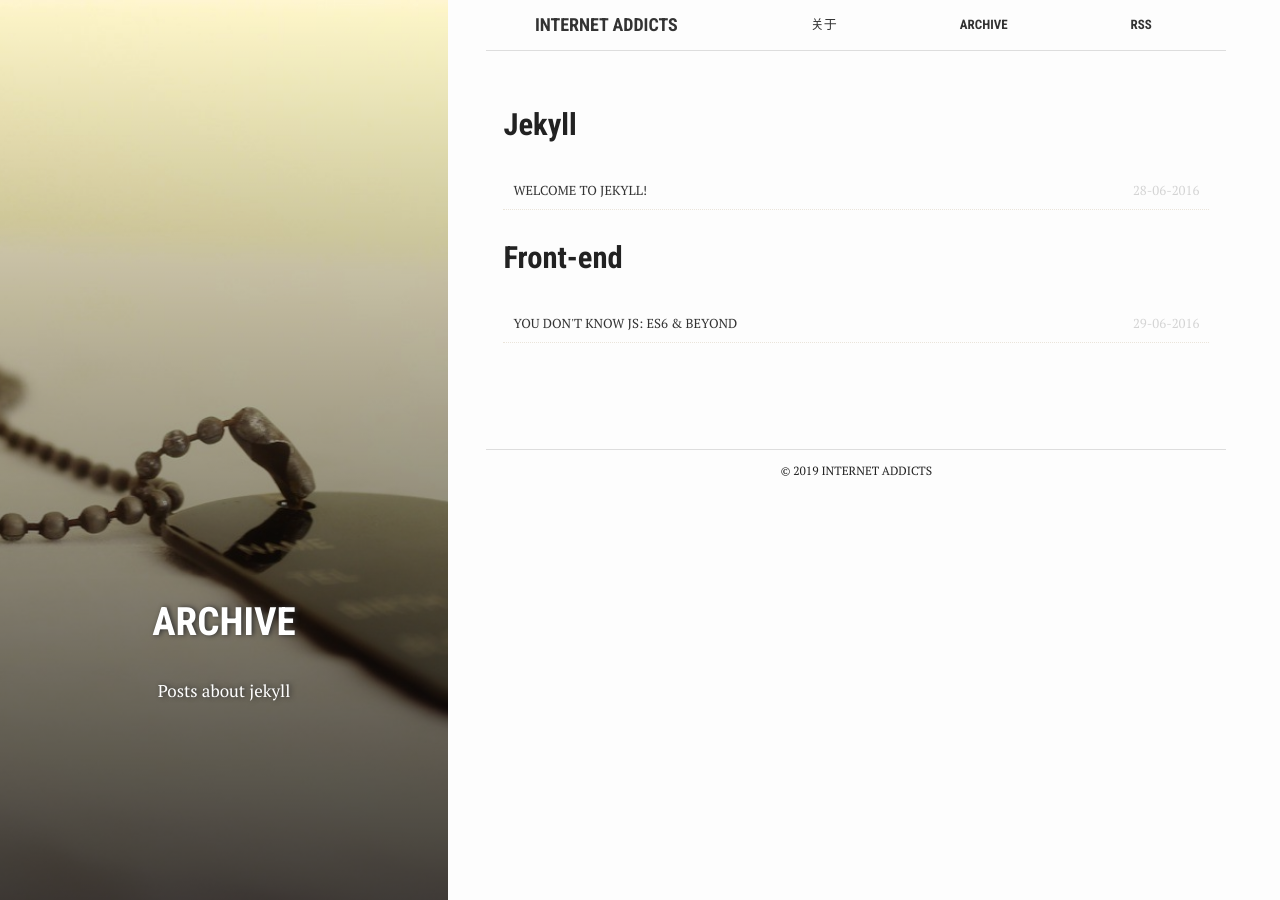
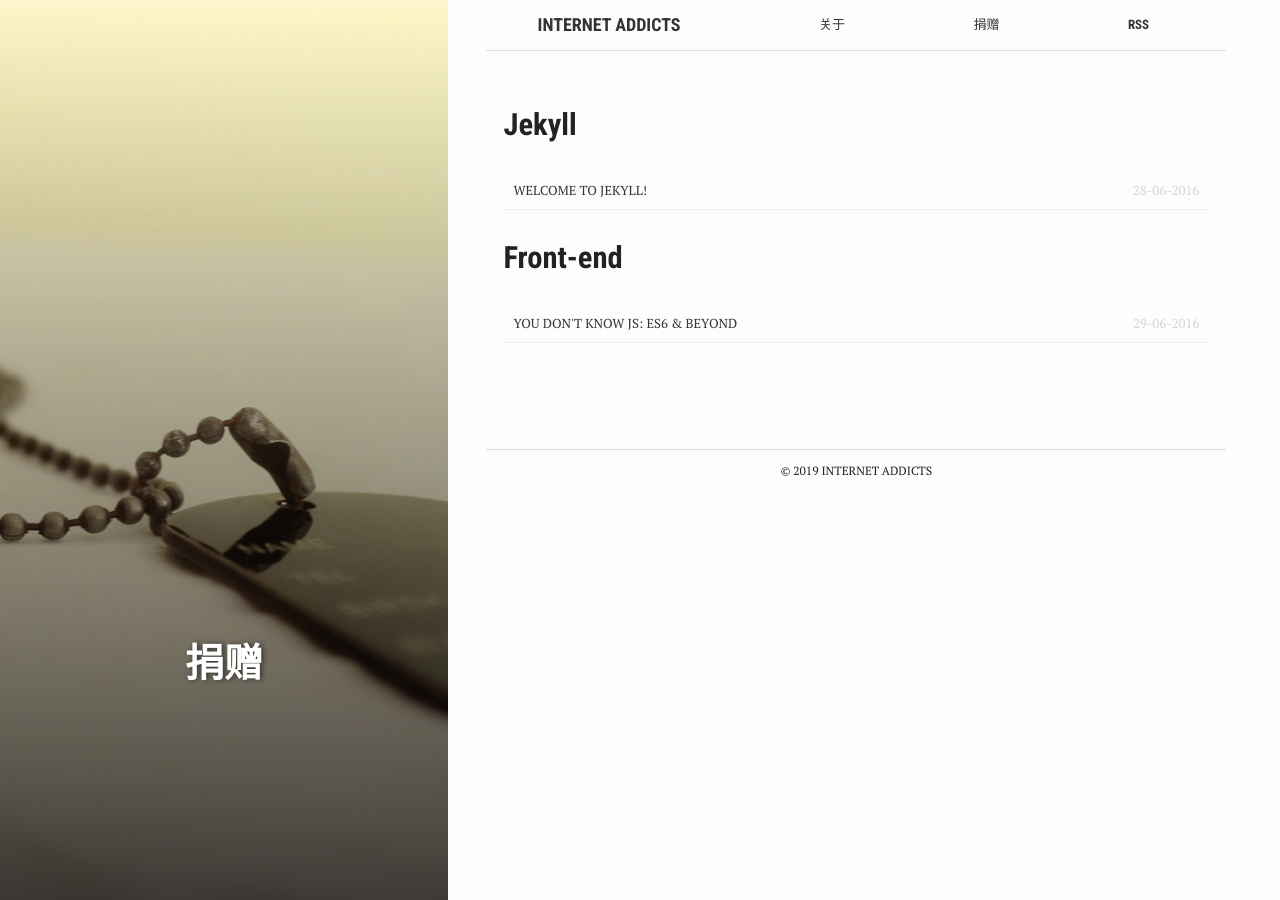
Before and after one commit to zmkUp/zmkUp.github.io, a Jekyll site: the page built from archive.md, in a window 1280 px wide. Built offline with Jekyll 4.4.1, drawn with Linux system fonts in a browser that asks for light colours.

Commit message:
Update archive.md

```diff
--- a/archive.md
+++ b/archive.md
@@ -2,9 +2,9 @@
 bg: "tag.jpg"
 layout: page
 permalink: /posts/
-title: "Archive"
+title: "捐赠"
 crawlertitle: "All articles"
-summary: "Posts about jekyll"
+summary: ""
 active: archive
 ---
 
```
